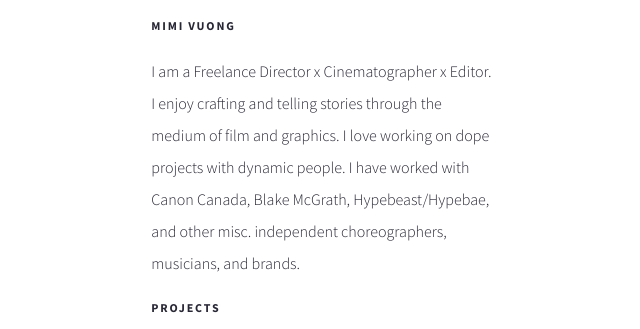
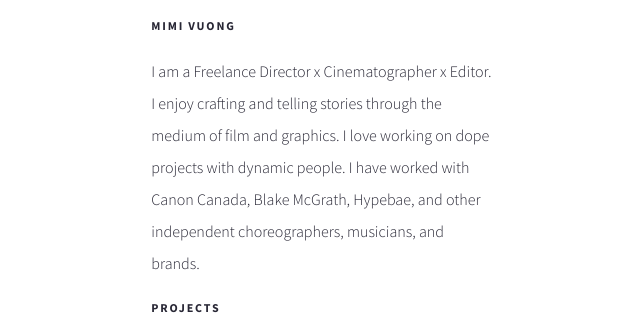
Before and after one commit to mimivuong/mimivuong.github.io, a plain HTML site: page index.html in a window 1280 px wide. Shown: the part 187-516 px from the top of the page, 317-957 px from the left. Drawn offline with Linux system fonts and the light colour scheme.

Commit message:
Update index.html

```diff
--- a/index.html
+++ b/index.html
@@ -36,7 +36,7 @@
             </div>
           </p>
           <p>
-            I am a Freelance Director x Cinematographer x Editor. I enjoy crafting and telling stories through the medium of film and graphics. I love working on dope projects with dynamic people. I have worked with Canon Canada, Blake McGrath, Hypebeast/Hypebae, and other misc. independent choreographers, musicians, and brands.
+            I am a Freelance Director x Cinematographer x Editor. I enjoy crafting and telling stories through the medium of film and graphics. I love working on dope projects with dynamic people. I have worked with Canon Canada, Blake McGrath, Hypebae, and other independent choreographers, musicians, and brands.
             <p>
             <div class="header">
               <b>PROJECTS</b>
```
